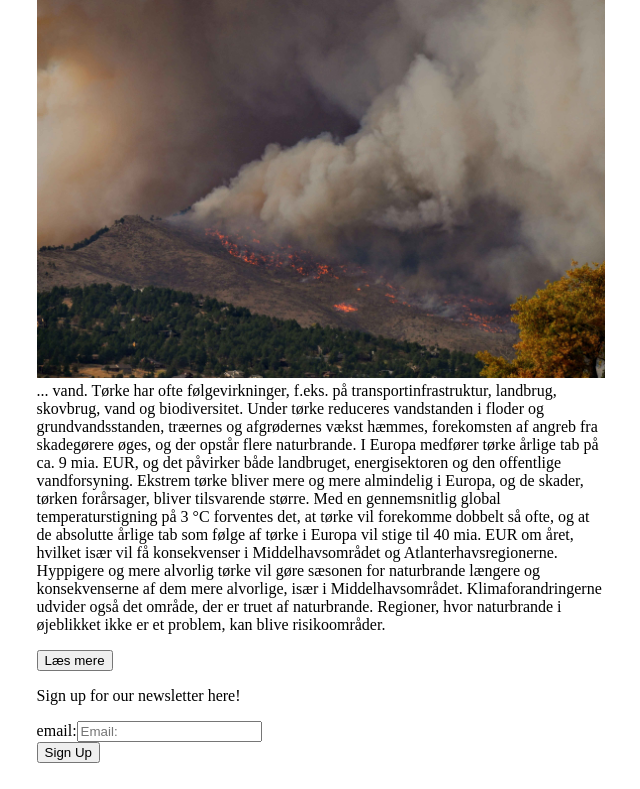
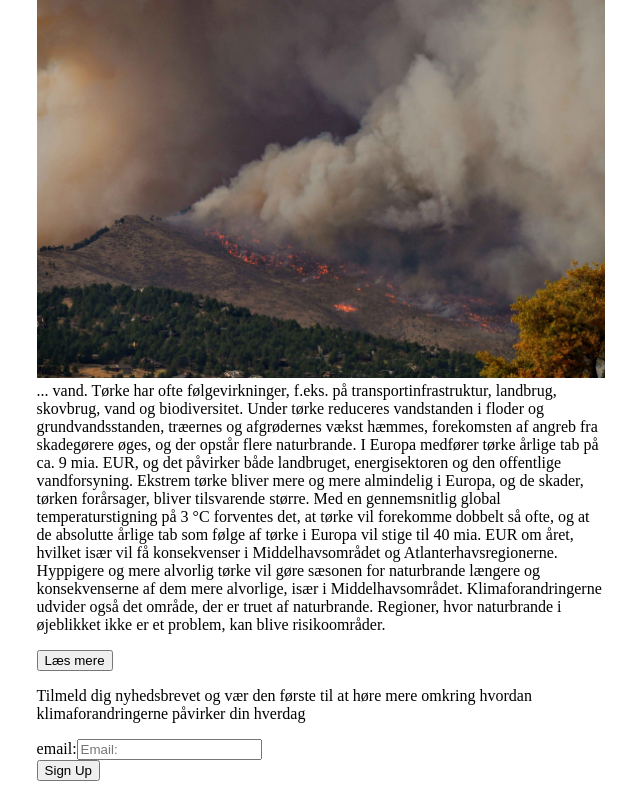
Before and after one commit to AngeKri/FrameworkRubric, a Vue app in the folder FrameworkRubric/: page / in a window 1280 px wide. Shown: the part 2211-3000 px from the top of the page, without its empty margins (319-959 px from the left). Built offline with nearby package versions, Linux system fonts and the light colour scheme.

Commit message:
Update App.vue

```diff
--- a/FrameworkRubric/src/App.vue
+++ b/FrameworkRubric/src/App.vue
@@ -30,7 +30,7 @@ import {ref} from "vue";
             </div>
         </div>
         <div class="newsletter center">
-            <p>Sign up for our newsletter here!</p>
+            <p>Tilmeld dig nyhedsbrevet og vær den første til at høre mere omkring hvordan klimaforandringerne påvirker din hverdag</p>
             <form>
             <div>
                 <label for="email">email:</label>
```
